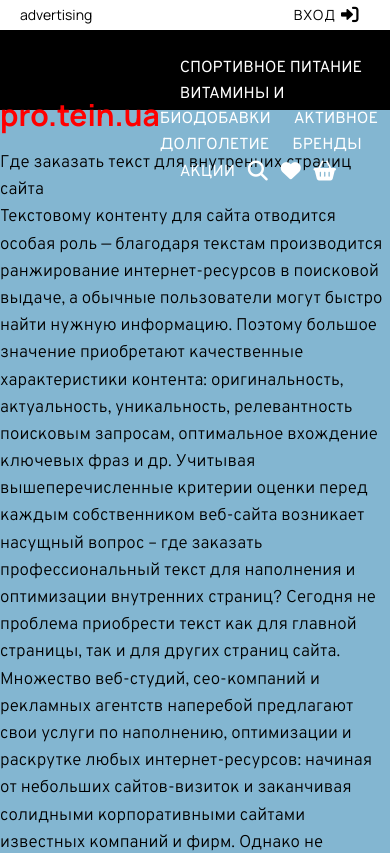
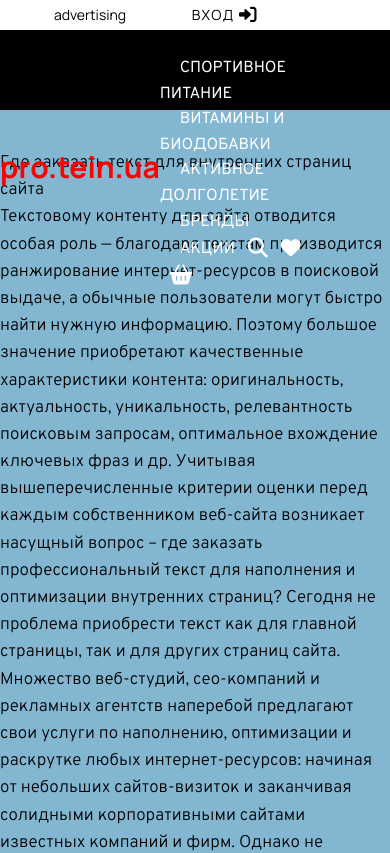
Before and after one commit to M0nday0001/pro.tein.ua, a plain HTML site: page index.html in a window 390 px wide. Shown: the top 853 px of the page. Drawn offline with Linux system fonts and the light colour scheme.

Commit message:
css-media-width

```diff
--- a/style.css
+++ b/style.css
@@ -8,6 +8,19 @@ body {
 
 h1, h2, h3, h4, h5, h6 {
     margin: 0;
+}
+
+/* адптация под мониторы */
+@media all and (max-width: 1200px) {
+    div {
+        width: 960px;
+    }
+}
+
+@media all and (max-width: 480px){
+    div {
+        width: 320px;
+    }
 }
 
 .conteiner_top {
```
